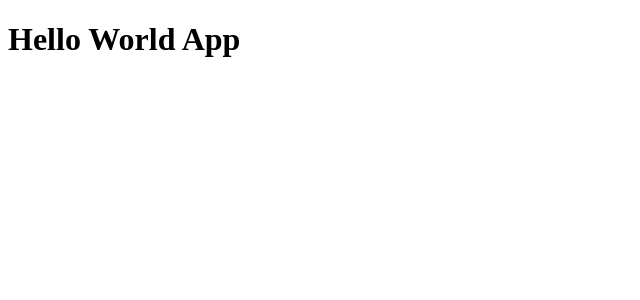
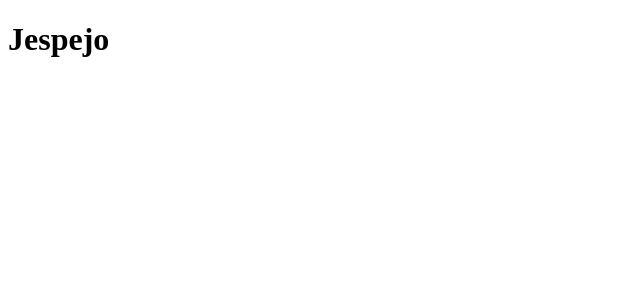
Before and after one commit to jespejo-run-dev/counter-app, a React (Vite) app: page / in a window 1280 px wide. Shown: the top 300 px of the page, without its empty margins (0-640 px from the left). Built offline with nearby package versions, Linux system fonts and the light colour scheme.

Commit message:
Crear nuevo componente FirstApp

```diff
--- /dev/null
+++ b/src/FirstApp.jsx
@@ -0,0 +1,5 @@
+export const FristApp = () => {
+    return (
+        <h1>Jespejo</h1>
+    )
+}
--- a/src/main.jsx
+++ b/src/main.jsx
@@ -1,10 +1,9 @@
 import React from 'react'
 import ReactDOM from'react-dom/client'
-import {HelloWorldApp} from './HelloWorldApp'
-
+import { FristApp } from './FirstApp'
 
 ReactDOM.createRoot(document.getElementById('root')).render(
     <React.StrictMode>
-        <HelloWorldApp />
+        <FristApp />
     </React.StrictMode>
 )
```
